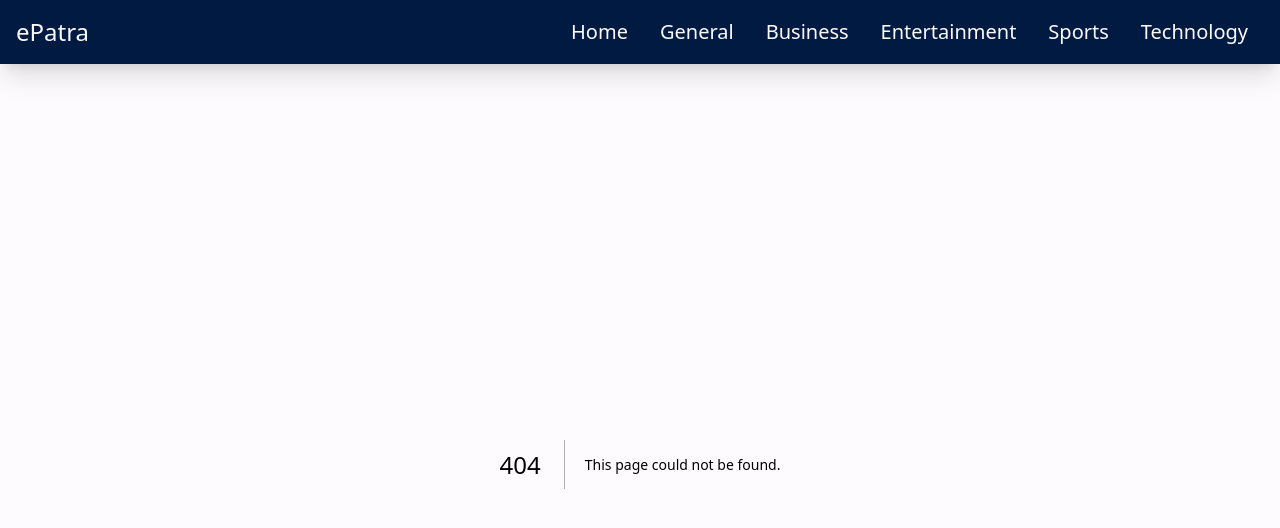
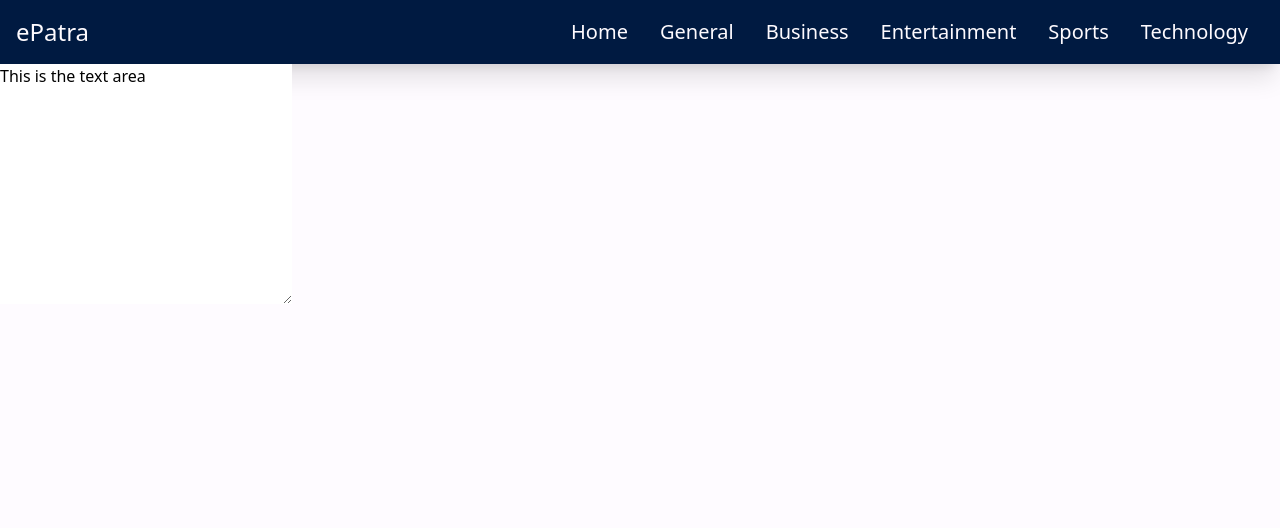
Before and after one commit to niyoj/epatra, a Next.js app in the folder client/: page /editor in a window 1280 px wide. Before the commit this address had no page. Shown: the top 528 px of the page. Built offline with nearby package versions, Linux system fonts and the light colour scheme.

Commit message:
my changes

```diff
--- /dev/null
+++ b/client/components/Editor.js
@@ -0,0 +1,11 @@
+import React from 'react'
+const Editor = () => {
+
+  return (
+    <div>
+        <textarea name="mark-down" id="mark-down" cols="30" rows="10">This is the text area</textarea>
+    </div>
+  )
+}
+
+export default Editor;
--- /dev/null
+++ b/client/pages/editor/index.js
@@ -0,0 +1,3 @@
+import { Editor } from "../../components/index";
+
+export default Editor;
```
Also changed, not shown: client/components/Editor.css (added).
